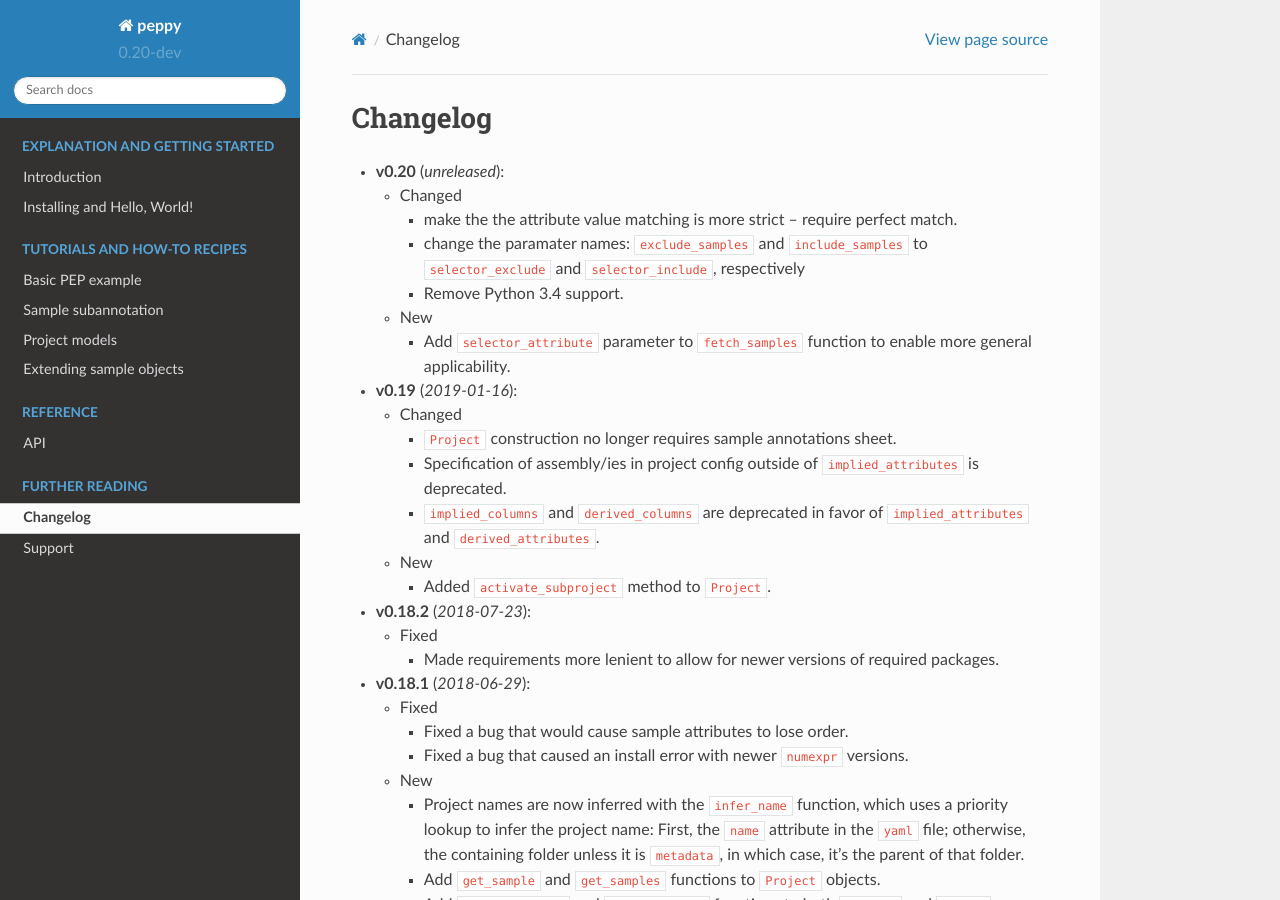
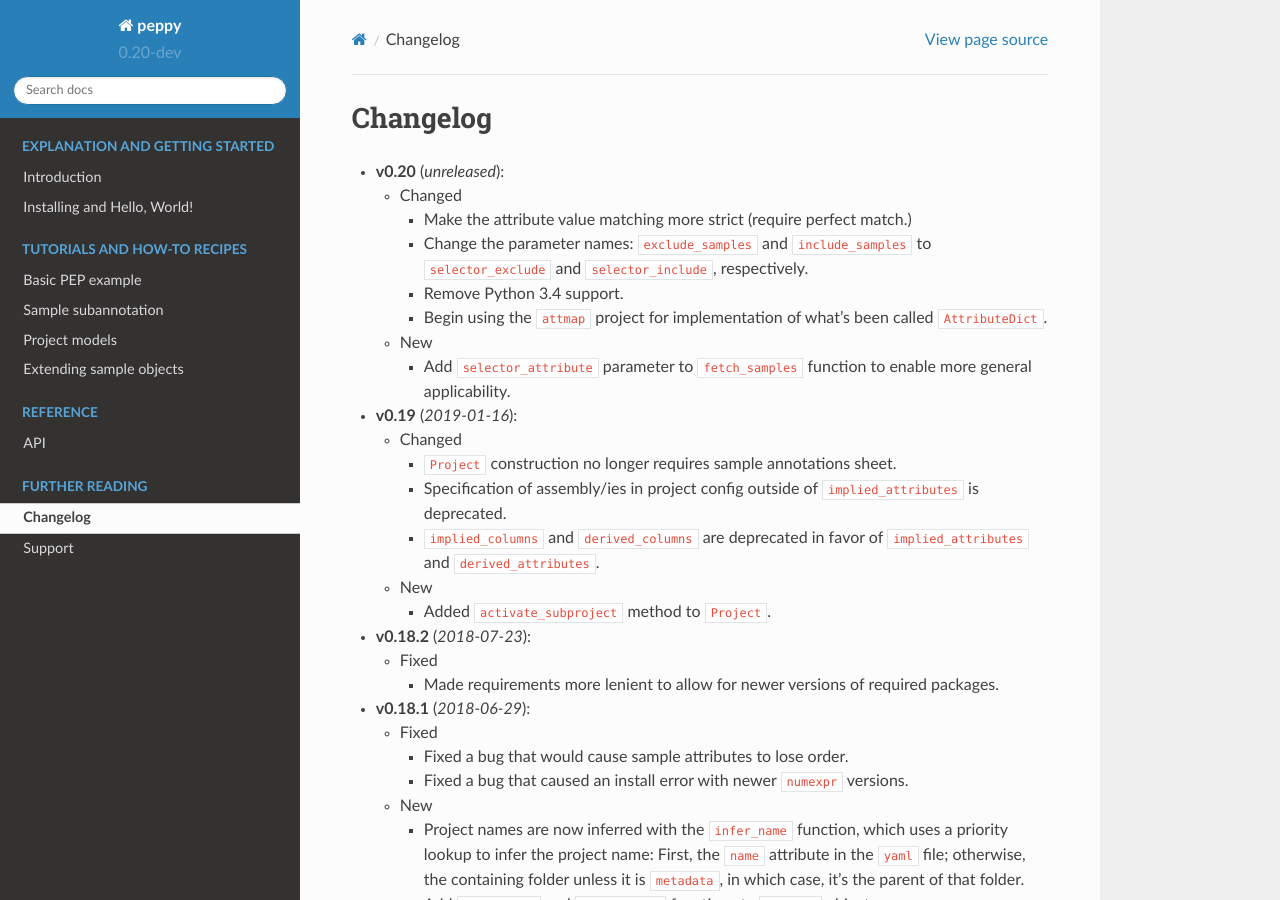
Before and after one commit to pepkit/peppy, a Sphinx documentation site: the page built from doc/source/changelog.rst, in a window 1280 px wide and 900 px high. Built offline with Sphinx 7.4.7 and the Read the Docs theme 2.0.0, drawn with Linux system fonts in a browser that asks for light colours; pages that are not in the unit, such as notebooks, are missing from menus.

Commit message:
update CHANGELOG; simplify logical check in sample

```diff
--- a/doc/source/changelog.rst
+++ b/doc/source/changelog.rst
@@ -5,11 +5,15 @@ Changelog
 
   - Changed
 
-    - make the the attribute value matching is more strict -- require perfect match.
+    - Make the attribute value matching more strict (require perfect match.)
 
-    - change the paramater names: ``exclude_samples`` and ``include_samples`` to ``selector_exclude`` and ``selector_include``, respectively
+    - Change the parameter names: ``exclude_samples`` and ``include_samples`` to ``selector_exclude`` and ``selector_include``, respectively.
 
     - Remove Python 3.4 support.
+
+    - Begin using the ``attmap`` project for implementation of what's been called ``AttributeDict``.
+
+
 
   - New
 
```
Also changed, not shown: 1 other file.
